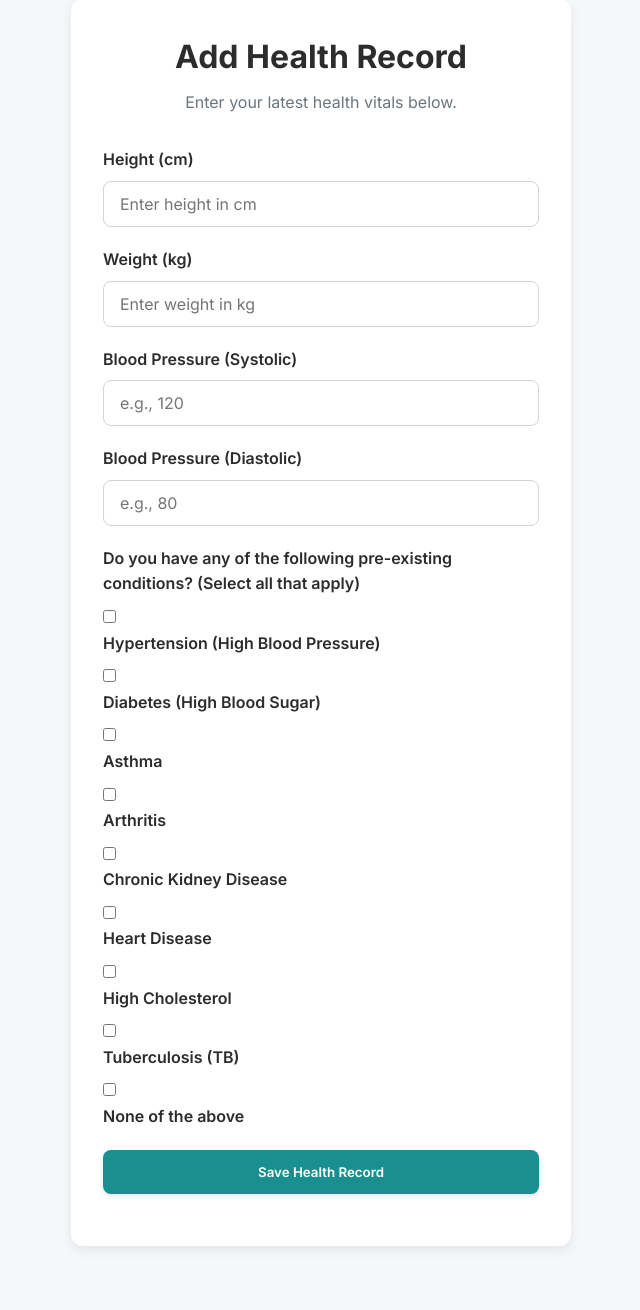
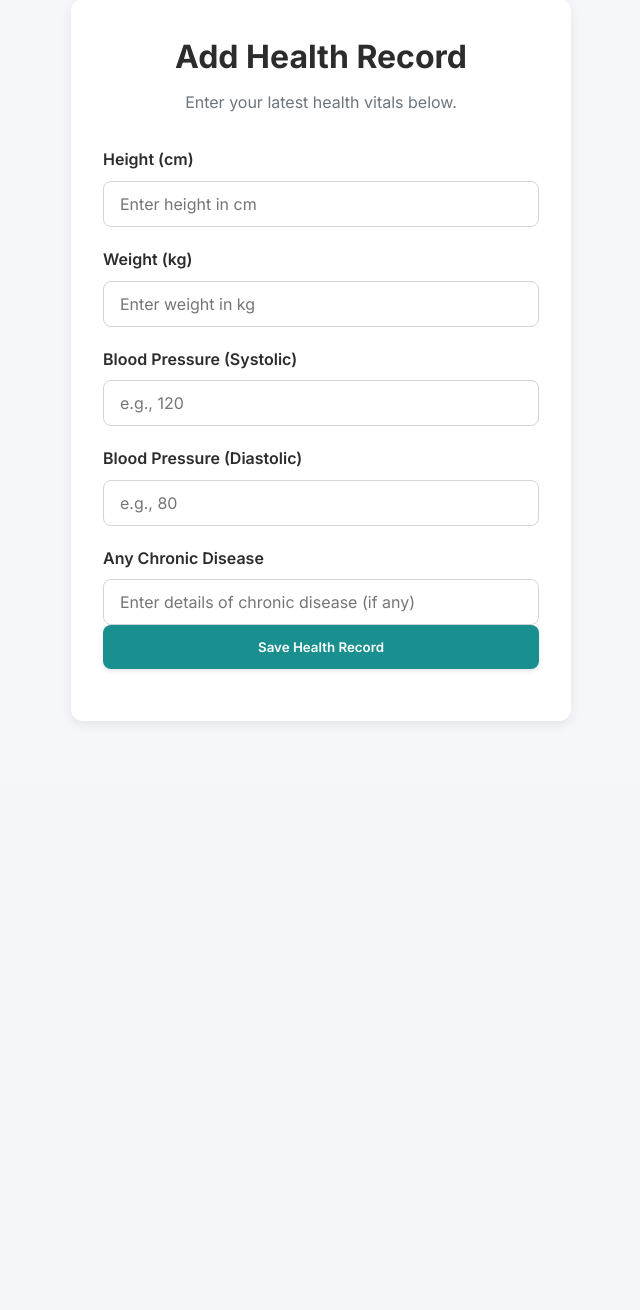
Before and after one commit to lazyserp/CuraVie, a Flask app: page /add-health-record in a window 1280 px wide. Shown: the part 151-1461 px from the top of the page, without its empty margins (319-959 px from the left). After the commit the page ends 820 px from the top, so only its background shows below. Run offline with Flask 3, Linux system fonts and the light colour scheme; a user stored in the database is signed in; tables that the repository leaves empty hold one stand-in row (values such as "Sample post"); some libraries are stand-ins or nearby versions.

Commit message:
Made few chnages in input and ouput

```diff
--- a/app.py
+++ b/app.py
@@ -5,11 +5,9 @@ from flask_login import LoginManager, login_user, login_required, logout_user, c
 from sqlalchemy.exc import IntegrityError
 from flask_wtf.csrf import CSRFProtect
 from flask_wtf import FlaskForm
-from sqlalchemy import select
-from sqlalchemy.exc import OperationalError
 
-# --- Import db, models, and forms ---
-# I have added all the new models and forms we created.
+
+
 from database import db
 from models import (
     User, Worker, HealthcareFacility, HealthRecord, ActivityLog, Vaccination, MedicalVisit,
@@ -21,7 +19,7 @@ from forms import (
     HealthRecordForm, ActivityLogForm, VaccinationForm, MedicalVisitForm
 )
 
-# --- App Initialization ---
+# App Initialization
 
 # An empty form is used for the logout button which doesn't need any fields.
 class EmptyForm(FlaskForm):
@@ -57,7 +55,7 @@ def inject_forms():
 
 
 
-# --- AUTHENTICATION ROUTES (Unchanged) ---
+#  AUTHENTICATION ROUTES
 
 @app.route("/signup", methods=["GET", "POST"])
 def signup():
@@ -109,7 +107,7 @@ def logout():
     flash("You have been logged out successfully.", "info")
     return redirect(url_for("home"))
 
-# --- CORE APP ROUTES ---
+# CORE APP ROUTES
 
 @app.route("/")
 def home():
@@ -122,7 +120,7 @@ def dashboard():
     worker = current_user.worker
     return render_template('dashboard.html.j2', worker=worker)
 
-# --- Worker Profile Routes (UPDATED) ---
+# Worker Profile Routes
 
 @app.route("/create-profile", methods=["GET", "POST"])
 @login_required
@@ -181,7 +179,7 @@ def edit_details():
 
     form = WorkerDetailsForm(obj=worker)
     if form.validate_on_submit():
-        # UPDATED: populate_obj updates most fields automatically
+        # pre filling the details
         form.populate_obj(worker)
 
         # Manually update all the Enum fields
@@ -205,8 +203,8 @@ def edit_details():
     return render_template('worker_details.html.j2', form=form, page_title="Edit Your Profile")
 
 
-# --- NEW ROUTES FOR HEALTH DATA ---
-# In app.py
+
+
 @app.route("/add-health-record", methods=["GET", "POST"])
 @login_required
 def add_health_record():
@@ -280,12 +278,12 @@ def add_vaccination():
 
     return render_template('add_vaccination.html.j2', form=form)
 
-# --- Routes for Health Officials ---
+# Routes for Health Officials
 
 @app.route("/register-facility", methods=["GET","POST"])
 @login_required
 def register_facility():
-    # Optional: You can restrict this page to certain user roles
+    # Restricting access
     if current_user.role != UserRoleEnum.HEALTH_OFFICIAL:
         flash("You do not have permission to register a facility.", "error")
         return redirect(url_for('dashboard'))
@@ -310,7 +308,7 @@ def register_facility():
 @app.route("/worker/<int:worker_id>/add-medical-visit", methods=["GET", "POST"])
 @login_required
 def add_medical_visit(worker_id):
-    # This route is intended for health officials to add records for workers.
+    # Restricting access
     if current_user.role != UserRoleEnum.HEALTH_OFFICIAL:
         abort(403) # Forbidden access
 
@@ -320,7 +318,7 @@ def add_medical_visit(worker_id):
     if form.validate_on_submit():
         visit = MedicalVisit(
             worker_id=worker.id,
-            facility_id=form.facility_id.data, # This assumes the official knows their facility ID
+            facility_id=form.facility_id.data,
             doctor_name=form.doctor_name.data,
             visit_date=form.visit_date.data,
             diagnosis=form.diagnosis.data,
@@ -329,11 +327,11 @@ def add_medical_visit(worker_id):
         db.session.add(visit)
         db.session.commit()
         flash(f"Medical visit for {worker.first_name} has been recorded.", "success")
-        return redirect(url_for('dashboard')) # Or redirect to a patient management page
+        return redirect(url_for('dashboard'))
 
     return render_template('add_medical_visit.html.j2', form=form, worker=worker)
 
-# --- Main Execution ---
+# Main Execution
 
 if __name__ == "__main__":
     with app.app_context():
--- a/database.py
+++ b/database.py
@@ -1,4 +1,4 @@
 from flask_sqlalchemy import SQLAlchemy
 
-# SQLAlchemy object here
+# SQLAlchemy object
 db = SQLAlchemy()
--- a/forms.py
+++ b/forms.py
@@ -1,5 +1,3 @@
-# In forms.py
-
 from flask_wtf import FlaskForm
 from wtforms import StringField, PasswordField, BooleanField, SubmitField, IntegerField, SelectField, TextAreaField, DateField, SelectMultipleField
 from wtforms.validators import DataRequired, Email, Length, EqualTo, Regexp, NumberRange, Optional
@@ -14,9 +12,9 @@ from flask_login import current_user
 from database import db
 from sqlalchemy import select
 from wtforms.widgets import ListWidget, CheckboxInput
+from datetime import date
 
-
-# --- User Account Forms (Largely Unchanged) ---
+# User Account Forms
 
 class SignUpForm(FlaskForm):
     username = StringField(
@@ -51,13 +49,10 @@ class LoginForm(FlaskForm):
     submit = SubmitField("Login")
 
 
-# --- Worker & Health Profile Forms (Updated & New) ---
+# Worker & Health Profile Forms
 
 class WorkerDetailsForm(FlaskForm):
-    """
-    UPDATED: This form now includes all the new fields from the Worker model
-    for a comprehensive profile.
-    """
+
     # Basic Bio
     first_name = StringField('First Name', validators=[DataRequired(), Length(max=100)])
     last_name = StringField('Last Name', validators=[Length(max=100)])
@@ -102,25 +97,25 @@ class WorkerDetailsForm(FlaskForm):
 
 
 class HealthRecordForm(FlaskForm):
+    record_date= DateField('Record Date',format='%d-%m-%y',validators=[DataRequired()])
     height_cm = IntegerField('Height (cm)', validators=[DataRequired(), NumberRange(min=50, max=250)])
     weight_kg = IntegerField('Weight (kg)', validators=[DataRequired(), NumberRange(min=10, max=300)])
     blood_pressure_systolic = IntegerField('Blood Pressure (Systolic)', validators=[DataRequired(), NumberRange(min=50, max=250)])
     blood_pressure_diastolic = IntegerField('Blood Pressure (Diastolic)', validators=[DataRequired(), NumberRange(min=30, max=150)])
-
-    # This field now has widgets to ensure it renders as checkboxes
-    chronic_diseases = SelectMultipleField(
-        'Do you have any of the following pre-existing conditions? (Select all that apply)',
-        choices=[(c.value, c.value) for c in ChronicDiseaseEnum],
-        widget=ListWidget(prefix_label=False),
-        option_widget=CheckboxInput()
-    )
+    chronic_diseases = StringField('Any Chronic Disease')
     submit = SubmitField('Add Health Record')
 
+
+    def validate_record_date(self,field):
+        if field.data > date.today():
+            raise ValidationError('Future Date are not acceptabel')
+
+    def validate_blood_pressure_systolic(self,field):
+        if self.blood_pressure_diastolic.data and field.data <= self.blood_pressure_diastolic.data:
+            raise ValidationError('Systolic BP must be greater than diastolic BP.')
+
 class MedicalVisitForm(FlaskForm):
-    """
-    NEW: A form for a health official to log a worker's medical visit.
-    """
-    # This would ideally be a QuerySelectField to choose a facility from the DB
+
     facility_id = IntegerField('Healthcare Facility ID', validators=[DataRequired()])
     doctor_name = StringField('Doctor\'s Name', validators=[DataRequired(), Length(max=255)])
     visit_date = DateField('Date of Visit', format='%Y-%m-%d', validators=[DataRequired()])
@@ -129,25 +124,21 @@ class MedicalVisitForm(FlaskForm):
     submit = SubmitField('Log Medical Visit')
 
 class VaccinationForm(FlaskForm):
-    """
-    NEW: A simple form to add a vaccination record for a worker.
-    """
+
     vaccine_name = StringField('Vaccine Name (e.g., COVID-19, Tetanus)', validators=[DataRequired(), Length(max=100)])
     dose_number = IntegerField('Dose Number', validators=[DataRequired(), NumberRange(min=1)])
     date_administered = DateField('Date Administered', format='%Y-%m-%d', validators=[DataRequired()])
     submit = SubmitField('Add Vaccination')
 
 class ActivityLogForm(FlaskForm):
-    """
-    NEW: Form for the user to log their daily activity for the tracker.
-    """
+
     activity_type = StringField('Activity Type (e.g., Walking, Manual Labor)', validators=[DataRequired(), Length(max=100)])
     duration_minutes = IntegerField('Duration (in minutes)', validators=[DataRequired(), NumberRange(min=1)])
     notes = TextAreaField('Notes (Optional)')
     submit = SubmitField('Log Activity')
 
 
-# --- Healthcare Facility Form (Unchanged from your version) ---
+# Healthcare Facility Form
 
 class HealthcareFacilityForm(FlaskForm):
     facility_name = StringField('Facility Name:', validators=[DataRequired(), Length(max=100)])
--- a/templates/Health_Record.html.j2
+++ b/templates/Health_Record.html.j2
@@ -14,44 +14,42 @@
 
             <div class="form-group">
                 {{ form.height_cm.label(class="form-label") }}
-                {{ form.height_cm(class="form-input", placeholder="Enter height in cm", **{'data-translate-key': 'placeholder_height_cm'}) }}
+                {{ form.height_cm(class="form-input", placeholder="Enter height in cm", **{'data-translate-key':
+                'placeholder_height_cm'}) }}
                 {% for e in form.height_cm.errors %}<div class="error">{{ e }}</div>{% endfor %}
             </div>
 
             <div class="form-group">
                 {{ form.weight_kg.label(class="form-label") }}
-                {{ form.weight_kg(class="form-input", placeholder="Enter weight in kg", **{'data-translate-key': 'placeholder_weight_kg'}) }}
+                {{ form.weight_kg(class="form-input", placeholder="Enter weight in kg", **{'data-translate-key':
+                'placeholder_weight_kg'}) }}
                 {% for e in form.weight_kg.errors %}<div class="error">{{ e }}</div>{% endfor %}
             </div>
 
             <div class="form-group">
                 {{ form.blood_pressure_systolic.label(class="form-label") }}
-                {{ form.blood_pressure_systolic(class="form-input", placeholder="e.g., 120", **{'data-translate-key': 'placeholder_bp_systolic'}) }}
+                {{ form.blood_pressure_systolic(class="form-input", placeholder="e.g., 120", **{'data-translate-key':
+                'placeholder_bp_systolic'}) }}
                 {% for e in form.blood_pressure_systolic.errors %}<div class="error">{{ e }}</div>{% endfor %}
             </div>
 
             <div class="form-group">
                 {{ form.blood_pressure_diastolic.label(class="form-label") }}
-                {{ form.blood_pressure_diastolic(class="form-input", placeholder="e.g., 80", **{'data-translate-key': 'placeholder_bp_diastolic'}) }}
+                {{ form.blood_pressure_diastolic(class="form-input", placeholder="e.g., 80", **{'data-translate-key':
+                'placeholder_bp_diastolic'}) }}
                 {% for e in form.blood_pressure_diastolic.errors %}<div class="error">{{ e }}</div>{% endfor %}
             </div>
 
             <div class="form-group checkbox-multiselect">
                 {{ form.chronic_diseases.label(class="form-label") }}
-                <div class="checkbox-options">
-                    {% for subfield in form.chronic_diseases %}
-                        <div class="checkbox-group">
-                            {{ subfield(class="form-checkbox") }}
-                            {{ subfield.label(class="form-label") }}
-                        </div>
-                    {% endfor %}
+                {{ form.chronic_diseases(class="form-input", placeholder="Enter details of chronic disease (if any)",
+                **{'data-translate-key': 'placeholder_any_chronic_disease'}) }}
+                {% for e in form.chronic_diseases.errors %}<div class="error">{{ e }}</div>{% endfor %}
+
+                <div class="form-group">
+                    <button type="submit" class="btn btn-primary btn-full-width"
+                        data-translate-key="health_record_submit_btn">Save Health Record</button>
                 </div>
-                {% for e in form.chronic_diseases.errors %}<div class="error">{{ e }}</div>{% endfor %}
-            </div>
-
-            <div class="form-group">
-                <button type="submit" class="btn btn-primary btn-full-width" data-translate-key="health_record_submit_btn">Save Health Record</button>
-            </div>
         </form>
     </div>
 </div>
```
Also changed, not shown: Health_RecordSteps.txt (deleted, +0 -24 lines), models.py (+7 -7 lines).
